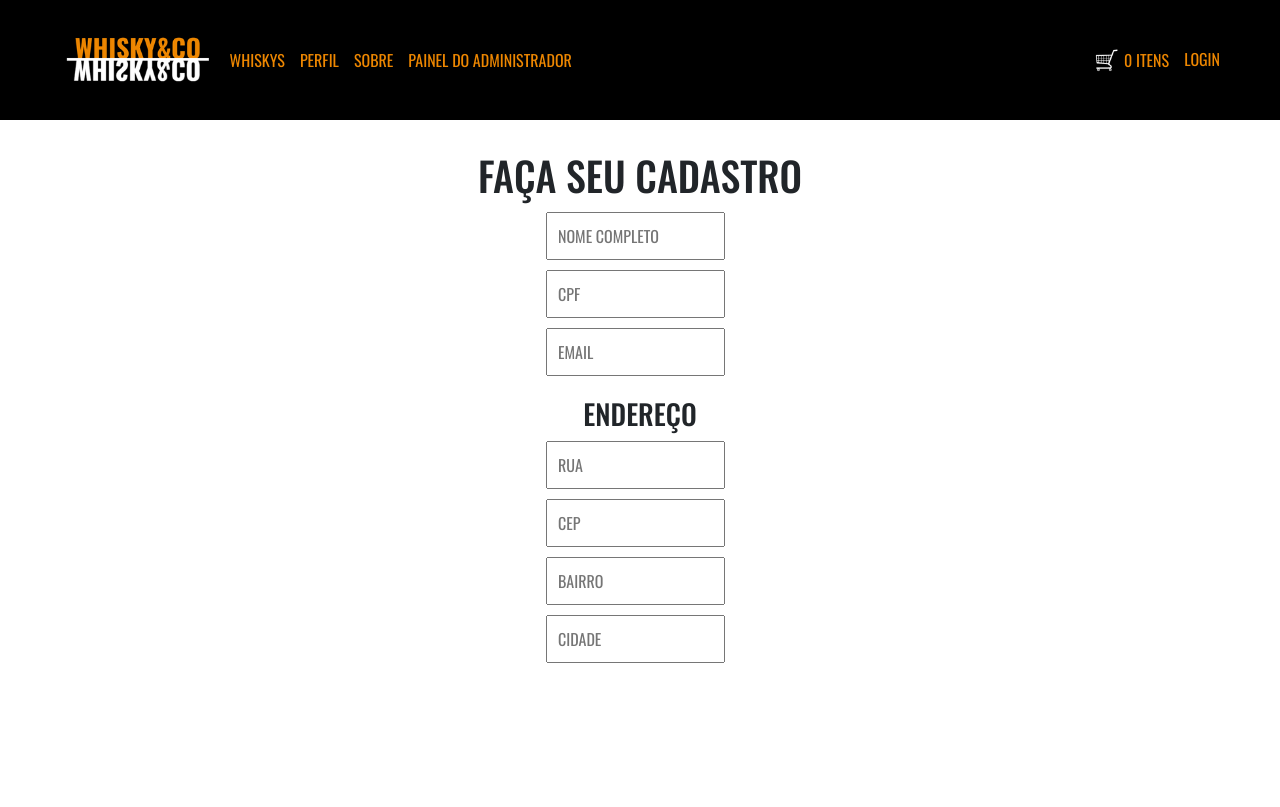
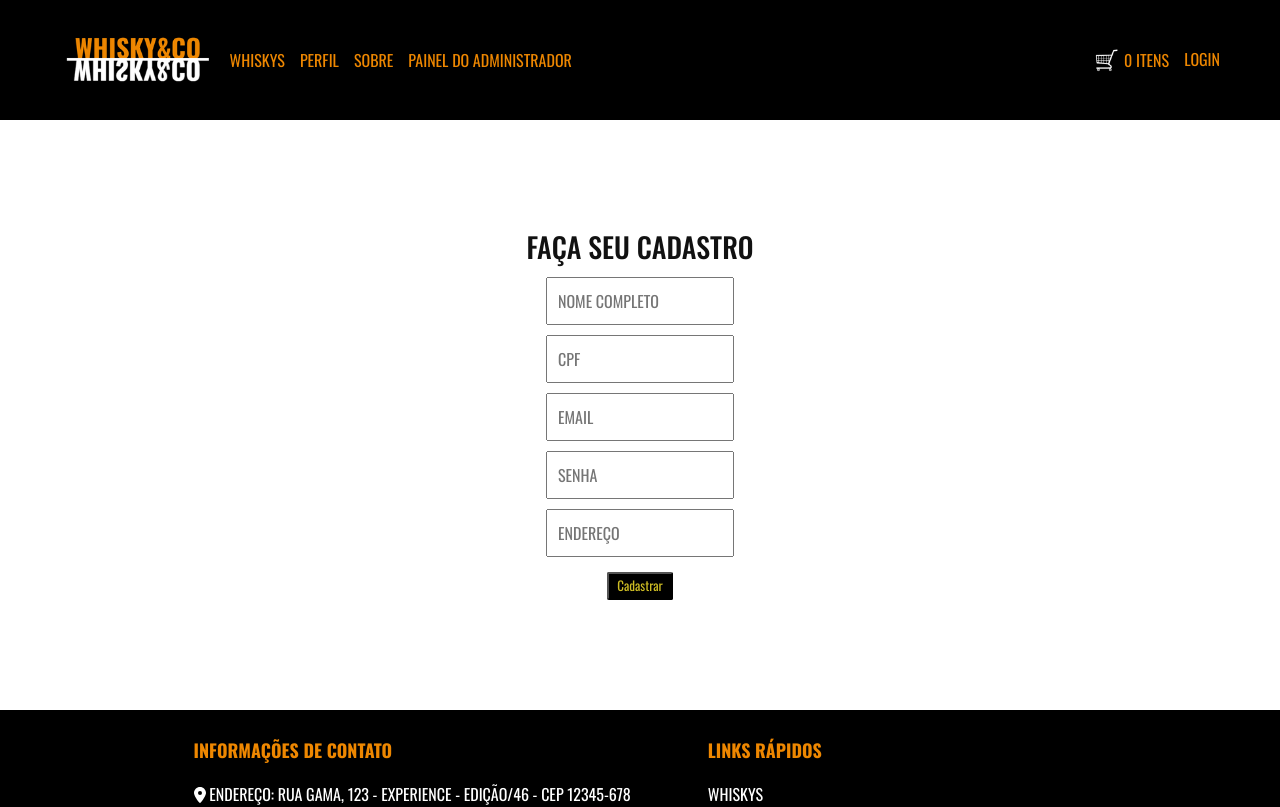
Before and after one commit to Silvio-Arem/whiskyAndCo, a React (Create React App) app: page /register in a window 1280 px wide. Shown: the top 807 px of the page. Built offline with nearby package versions, Linux system fonts and the light colour scheme.

Commit message:
feat/Register

```diff
--- a/src/Pages/Login/styles.tsx
+++ b/src/Pages/Login/styles.tsx
@@ -14,7 +14,7 @@ display: flex;
 flex-direction: column;
 align-items: center;
 justify-content: center;
-min-height:60vh;
+min-height:70vh;
 padding:2rem;
 
 `
--- a/src/Pages/Register/index.tsx
+++ b/src/Pages/Register/index.tsx
@@ -1,5 +1,5 @@
 import React from "react";
-import {FormRegister, InputDiv,InputDiv2, AnddressDiv} from "./styles"
+import {FormRegister, InputDiv} from "./styles"
 
 const RegisterPage = () => {
     return(
@@ -8,42 +8,37 @@ const RegisterPage = () => {
         <h1>Faça seu cadastro</h1>
 
             <InputDiv>
-            <label htmlFor=""></label>
-            <input type="text" name="name" placeholder="Nome completo" />
-            </InputDiv>
-            <InputDiv>
-            <label htmlFor=""></label>
-            <input type="text" name="cpf" placeholder="CPF" />
-            </InputDiv>
-            <InputDiv>
-            <label htmlFor=""></label>
-            <input type="text" name="address" placeholder="Email" />
+            <label htmlFor="name"></label>
+            <input type="name" name="name" placeholder="Nome completo" />
             </InputDiv>
 
+            <InputDiv>
+            <label htmlFor="cpf"></label>
+            <input type="cpf" name="cpf" placeholder="CPF" />
+            </InputDiv>
 
-         <AnddressDiv>
-            <h3>Endereço</h3>
-            <InputDiv2>
-            <label htmlFor=""></label>
-            <input type="text" name="email" placeholder="Rua" />
-            </InputDiv2>
-            <InputDiv2>
+            <InputDiv>
+            <label htmlFor="email"></label>
+            <input type="email" name="email" placeholder="Email" />
+            </InputDiv>
+
+            <InputDiv>
             <label htmlFor="password"></label>
-            <input type="cep" name="password" placeholder="Cep" />
-            </InputDiv2>
-            <InputDiv2>
-            <label htmlFor=""></label>
-            <input type="text" name="email" placeholder="Bairro" />
-            </InputDiv2>
-            <InputDiv2>
-            <label htmlFor="password"></label>
-            <input type="password" name="password" placeholder="Cidade" />
-            </InputDiv2>
-            </AnddressDiv>
-            </FormRegister>
+            <input type="password" name="password" placeholder="Senha" />
+            </InputDiv>
+
+             <InputDiv>
+            <label htmlFor="address"></label>
+            <input type="address" name="address" placeholder="Endereço" />
+            </InputDiv>
+
             <div>
                 <button>Cadastrar</button>
             </div>
+
+
+            </FormRegister>
+
 
 
         </div>
--- a/src/Pages/Register/styles.tsx
+++ b/src/Pages/Register/styles.tsx
@@ -5,8 +5,23 @@ display: flex;
 justify-content:center;
 align-items:center;
 flex-direction: column;
-min-height:100vh;
+min-height:70vh;
 padding:1rem;
+
+button{
+text-shadow: none;
+font-size: 13px;
+padding: 2px 8px 2px 8px;
+background-color: black;
+color: #cebd24;
+border-radius: 2px;
+margin-top: 10px;
+}
+h1 {
+color: #111111;
+font-size: 28px ;
+margin-bottom: 15;
+}
 `
 
 export const InputDiv = styled.div`
@@ -17,33 +32,8 @@ label {
     padding-top:0;
 }
 input{
-    width: 95%;
+    width: 100%;
+
     padding: 10px;
 }
 `
-
-export const AnddressDiv = styled.form`
-
-display: flex;
-align-items:center;
-flex-direction: column;
-min-height:100vh;
-padding:1rem;
-
-h3 {
-    margin-top: 0px;
-    margin-bottom: 5px
-}
-`
-
-export const InputDiv2 = styled.div`
-padding: 5px 0 5px 0;
-
-label {
-    display: block;
-    padding-top:0;
-}
-input{
-    width: 95%;
-    padding: 10px;
-}`
```
